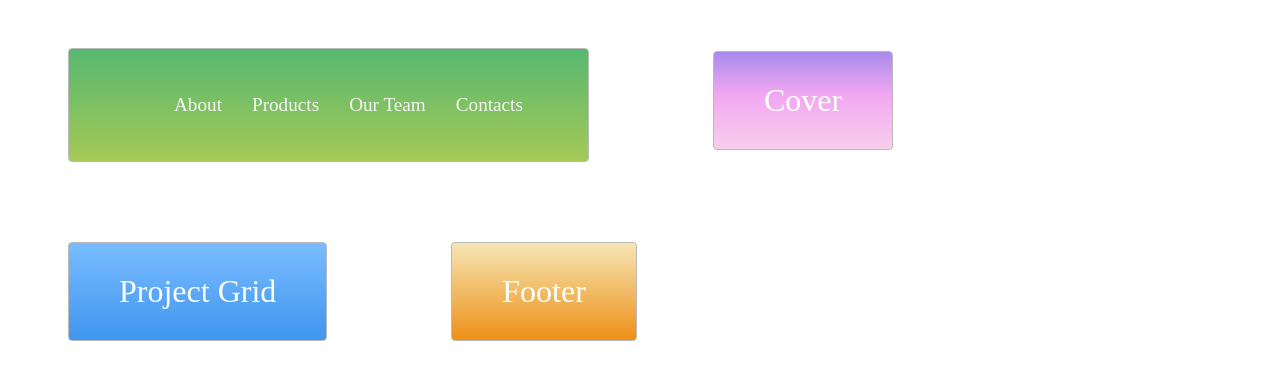
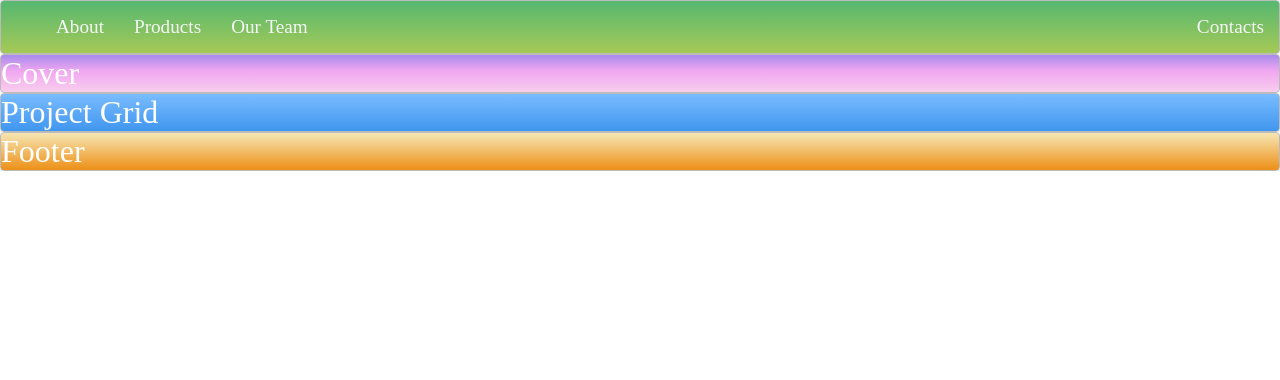
Before and after one commit to idamezhim/MY-WEBPAGES, a plain HTML site: page Navigation Exercise/Nav.html in a window 1280 px wide. Drawn offline with Linux system fonts and the light colour scheme.

Commit message:
Update New.Css

```diff
--- a/Navigation Exercise/New.Css
+++ b/Navigation Exercise/New.Css
@@ -1,8 +1,11 @@
+body{
+    margin: auto 0;
+}
 .zone {
-    padding: 30px 50px;
-    margin: 40px 60px;
+    /*padding: 30px 50px;
+    margin: 40px 60px;*/
     cursor:pointer;
-    display: inline-block;
+   /* dispay: inline-block;*/
     color: #FFF;
     font-size: 2em;
     border-radius: 4px;
@@ -17,12 +20,18 @@
     box-shadow:rgba(0,0,0,0.8) 0px 5px 15px, inset rgba(0,0,0,0.15) 0px -10px 20px;
 }
 /* NAV */
-.main-nav{
+.main-nav {
     display: flex;
     list-style: none;
     font-size: 0.6em;
     margin: 0;
 }
+
+
+.Push{
+    margin-left: auto;
+}
+
 
 li{
     padding: 15px;
```
